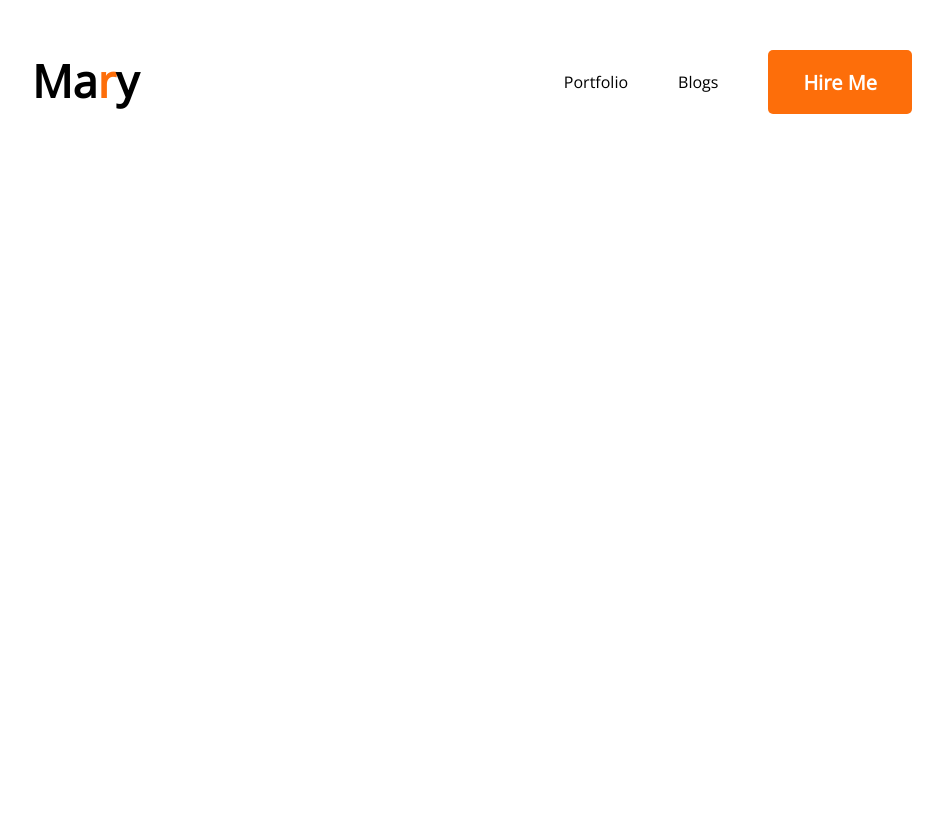
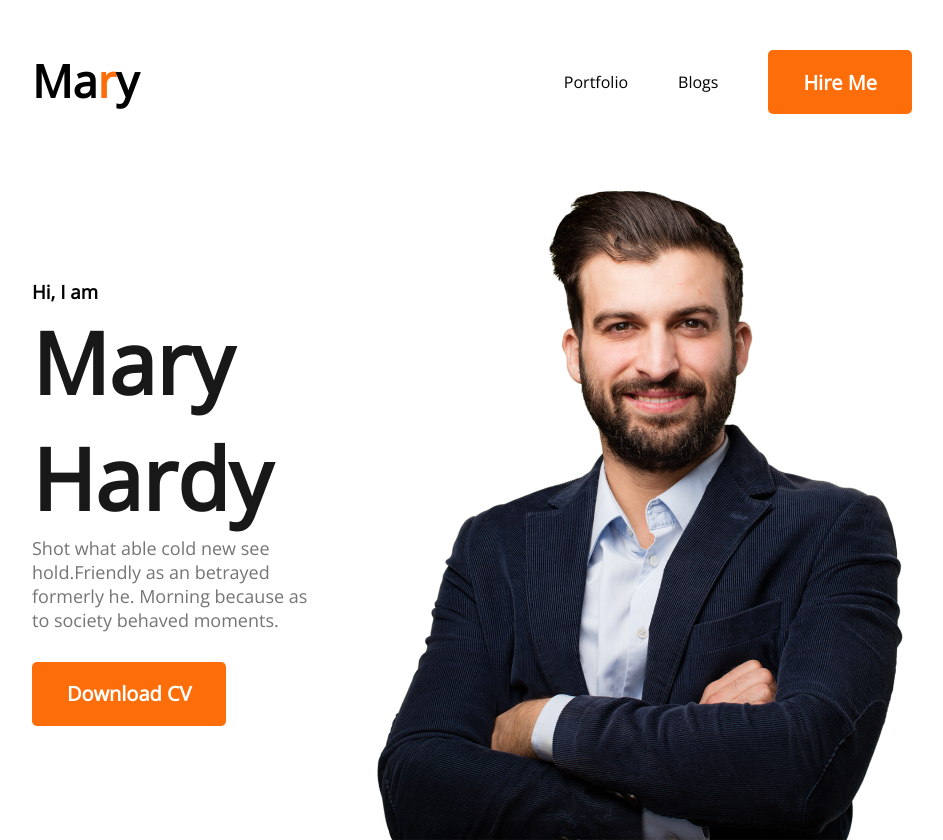
Before and after one commit to mdrabby1/developer-portfoli, a plain HTML site: page index.html in a window 1280 px wide. Shown: the whole page, without its empty margins (168-1111 px from the left). Before the commit the page ends 800 px from the top, so only its background shows below. Drawn offline with nearby package versions, Linux system fonts and the light colour scheme.

Commit message:
banner added

```diff
--- a/index.html
+++ b/index.html
@@ -19,6 +19,16 @@
         <li><button class="btn-primary">Hire Me</button></li>
     </ul>
 </nav>
+<!-- hadder banner -->
+<div class="banner">
+    <div>
+        <h3 class="banner-sub-title">Hi, I am</h3>
+<h1 class="banner-title">Mary Hardy</h1>
+<P class="banner-description">Shot what able cold new see hold.Friendly as an betrayed formerly he. Morning because as to society behaved moments.</P>
+<button class="btn-primary">Download CV</button>
+    </div>
+    <img src="images/hardy.png" alt="">
+</div>
     </header>
     <main>
 
--- a/styles/portfolio.css
+++ b/styles/portfolio.css
@@ -1,35 +1,66 @@
-*{
+* {
     margin: 0;
     font-family: 'Open Sans', sans-serif;
 }
-.text-primary{
+
+.text-primary {
     color: #FD6E0A;
 }
-.btn-primary{
-    color:#FFF;
+
+.btn-primary {
+    color: #FFF;
     font-size: 20px;
     font-weight: 700;
     border: 0;
     padding: 18px 35px;
     height: 64px;
     border-radius: 5px;
-background: #FD6E0A;
+    background: #FD6E0A;
 }
+
 /* header and navagation title */
 nav {
     display: flex;
     justify-content: space-between;
     margin: 50px 200px;
 }
-.nav-title{
+
+.nav-title {
     font-size: 45px;
-font-weight: 800;
+    font-weight: 800;
 }
+
 nav ul {
     display: flex;
     align-items: center;
 }
-nav li{
+
+nav li {
     list-style: none;
     margin-left: 50px;
 }
+
+.banner {
+    margin: 0 200px;
+    display: flex;
+    align-items: center;
+}
+
+.banner-subtitle {
+    font-size: 45px;
+    color: #474747;
+    font-weight: 600;
+    margin-bottom: 20px;
+}
+
+.banner-title {
+    color: #181818;
+    font-size: 85px;
+    font-weight: 700;
+}
+
+.banner-description {
+    color: #757575;
+    font-size: 18px;
+    margin-bottom: 30px;
+}
```
